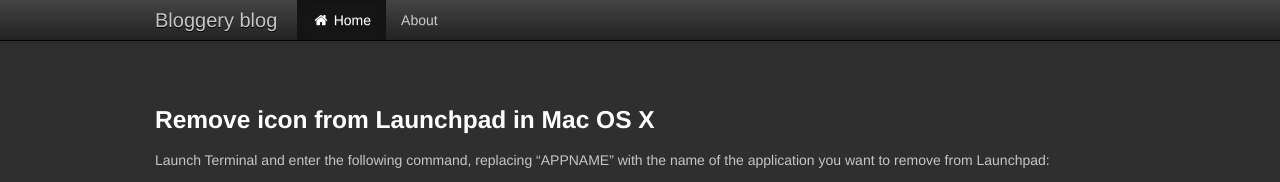
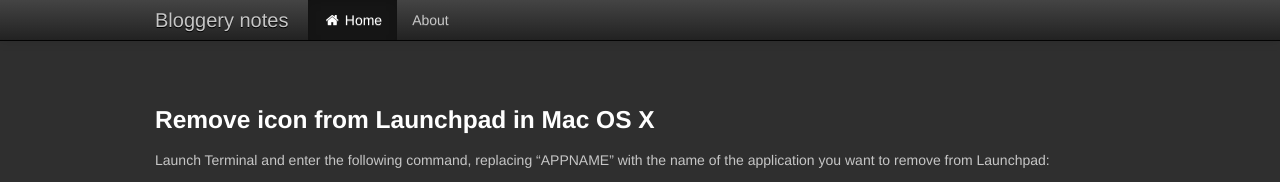
Before and after one commit to voidius/voidius.github.com, a Jekyll site: the page built from index.md, in a window 1280 px wide. Shown: the top 182 px of the page. Built offline with Jekyll 4.4.1, drawn with Linux system fonts in a browser that asks for light colours.

Commit message:
Updated blog title

```diff
--- a/_layouts/default.html
+++ b/_layouts/default.html
@@ -20,7 +20,7 @@
   <div class="navbar navbar-fixed-top">
     <div class="navbar-inner">
       <div class="container">
-        <a class="brand" href="/">Bloggery blog</a>
+        <a class="brand" href="/">Bloggery notes</a>
         <ul class="nav">
           {% if page.title == "About" %}
             <li><a href="/"><i class="icon-home icon-white"></i> Home</a></li>
```
